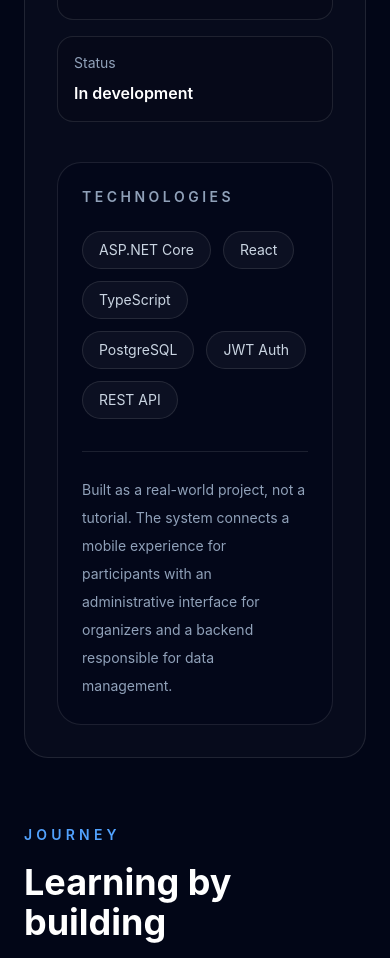
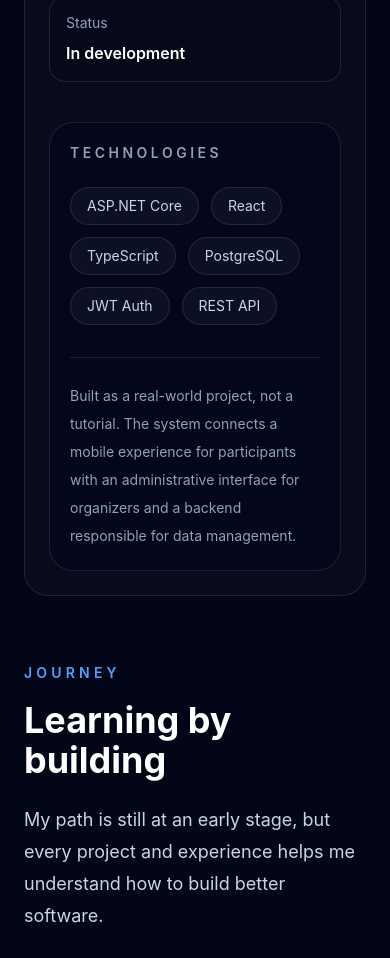
Before and after one commit to MKZSE/mateusz-portfolio, a React (Vite) app: page / in a window 390 px wide. Shown: the part 3020-3978 px from the top of the page. Built offline with nearby package versions, Linux system fonts and the light colour scheme.

Commit message:
style: improve mobile layout spacing

```diff
--- a/src/components/sections/Contact.tsx
+++ b/src/components/sections/Contact.tsx
@@ -9,7 +9,7 @@ function Contact() {
 
       <div className="mt-6 grid gap-10 lg:grid-cols-[1fr_0.8fr] lg:items-end">
         <div>
-          <h2 className="max-w-3xl text-4xl font-bold text-white md:text-5xl">
+          <h2 className="max-w-3xl text-3xl font-bold leading-tight text-white sm:text-4xl md:text-5xl">
             Let’s build something useful.
           </h2>
 
--- a/src/components/sections/Journey.tsx
+++ b/src/components/sections/Journey.tsx
@@ -50,7 +50,7 @@ function Journey() {
           {journeyItems.map((item) => (
             <article
               key={item.title}
-              className="relative rounded-3xl border border-white/10 bg-white/[0.025] p-8 transition-all duration-300 hover:-translate-y-1 hover:border-blue-500/30 hover:bg-white/[0.04] md:ml-12"
+              className="relative rounded-3xl border border-white/10 bg-white/[0.025] p-6 md:p-8 transition-all duration-300 hover:-translate-y-1 hover:border-blue-500/30 hover:bg-white/[0.04] md:ml-12"
             >
               <div className="absolute -left-[3.25rem] top-10 hidden h-4 w-4 rounded-full border border-blue-400 bg-slate-950 md:block" />
 
--- a/src/components/sections/SelectedWork.tsx
+++ b/src/components/sections/SelectedWork.tsx
@@ -25,7 +25,7 @@ function SelectedWork() {
         </p>
       </div>
 
-      <article className="group relative overflow-hidden rounded-3xl border border-white/10 bg-white/[0.025] p-8 transition-all duration-300 hover:border-blue-500/30 hover:bg-white/[0.04] hover:shadow-2xl hover:shadow-blue-950/20 md:p-10">
+      <article className="group relative overflow-hidden rounded-3xl border border-white/10 bg-white/[0.025] p-6 transition-all duration-300 hover:border-blue-500/30 hover:bg-white/[0.04] hover:shadow-2xl hover:shadow-blue-950/20 md:p-10">
         <div className="pointer-events-none absolute right-0 top-0 h-64 w-64 translate-x-1/3 -translate-y-1/3 rounded-full bg-blue-500/10 blur-3xl" />
 
         <div className="relative grid gap-10 lg:grid-cols-[1.2fr_0.8fr] lg:items-start">
@@ -75,7 +75,7 @@ function SelectedWork() {
             </div>
           </div>
 
-          <div className="rounded-3xl border border-white/10 bg-slate-950/60 p-6">
+          <div className="rounded-3xl border border-white/10 bg-slate-950/60 p-5 md:p-6">
             <p className="text-sm font-semibold uppercase tracking-[0.25em] text-slate-400">
               Technologies
             </p>
```
